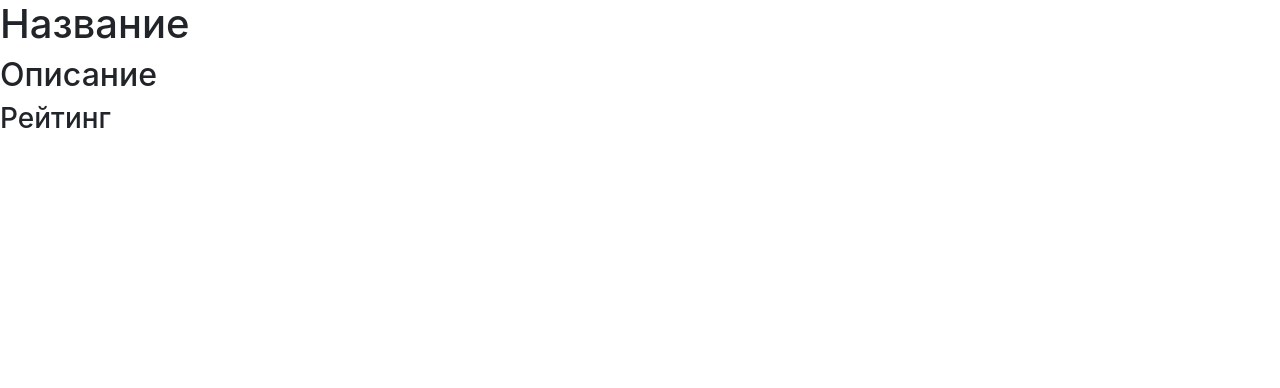
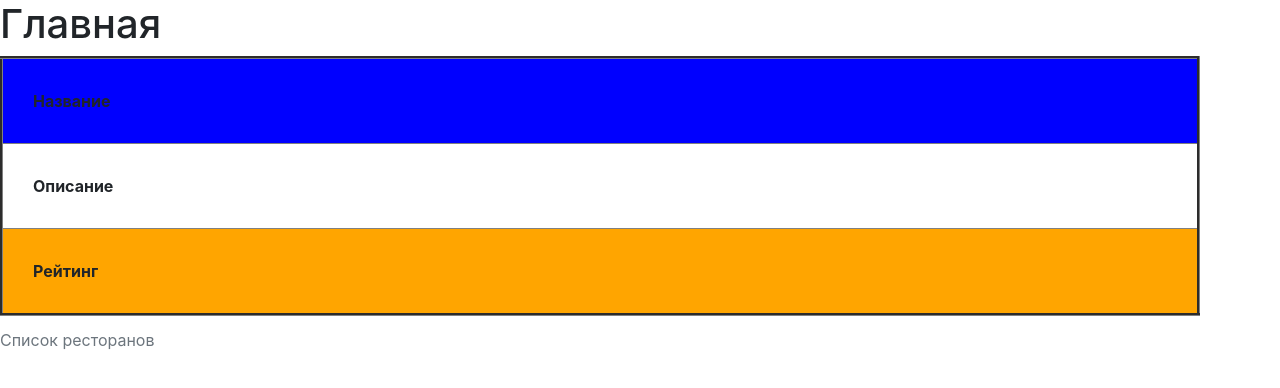
Before and after one commit to alex2135m/team-project, a Django app: page / in a window 1280 px wide. Shown: the top 388 px of the page. Run offline with Django 3.2, Linux system fonts and the light colour scheme; some libraries are stand-ins or nearby versions.

Commit message:
New Changes.

```diff
--- a/teamapp/templates/teamapp/index.html
+++ b/teamapp/templates/teamapp/index.html
@@ -6,8 +6,18 @@
     <link rel="stylesheet" href="https://stackpath.bootstrapcdn.com/bootstrap/4.5.2/css/bootstrap.min.css">
 </head>
 <body>
-    <h1>Название</h1>
-    <h2>Описание</h2>
-    <h3>Рейтинг</h3>
+    <h1>Главная</h1>
+    <table border="3" width="1200" cellpadding="30" cellspacing="30" aria-colcount="1">
+    <caption align="top">Список ресторанов</caption>
+   <tr>
+       <td colspan="3" bgcolor="Blue" valign="top" align="left"><strong>Название</strong></td>
+   </tr>
+   <tr>
+       <td colspan="3" bgcolor="White" valign="top" align="left"><strong>Описание</strong></td>
+   </tr>
+   <tr>
+       <td colspan="3" bgcolor="Orange" valign="top" align="left"><strong>Рейтинг</strong></td>
+   </tr>
+  </table>
 </body>
 </html>
```
Also changed, not shown: db.sqlite3.
